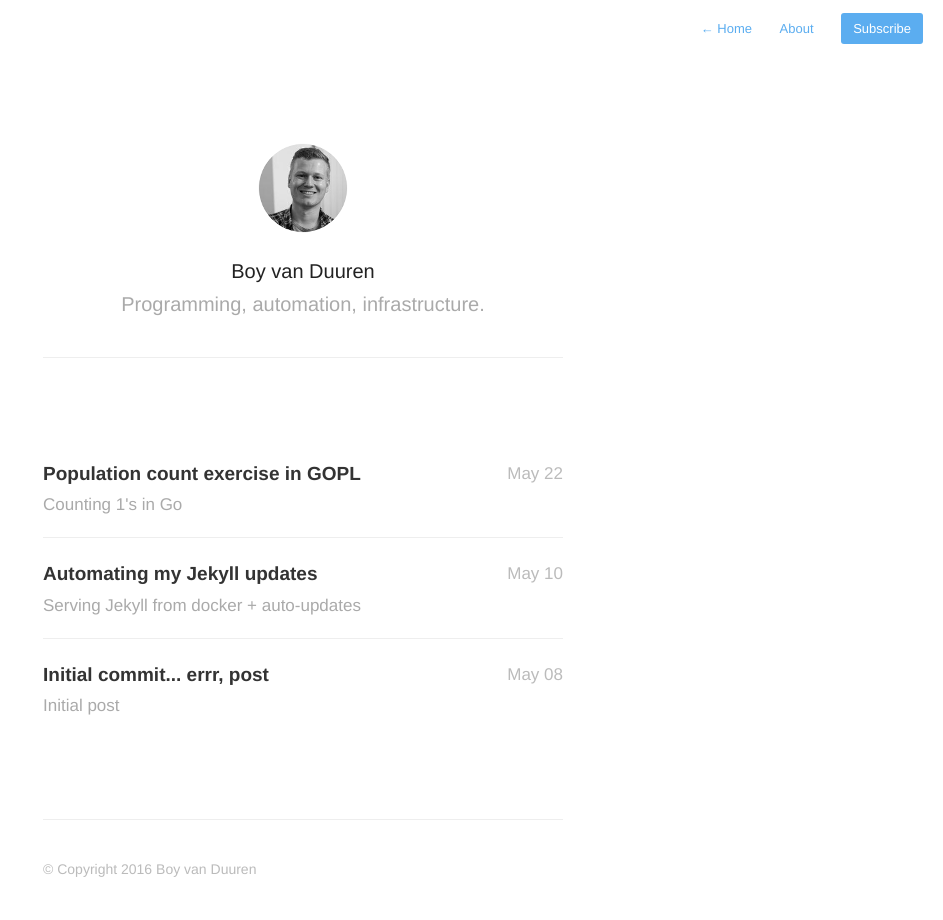
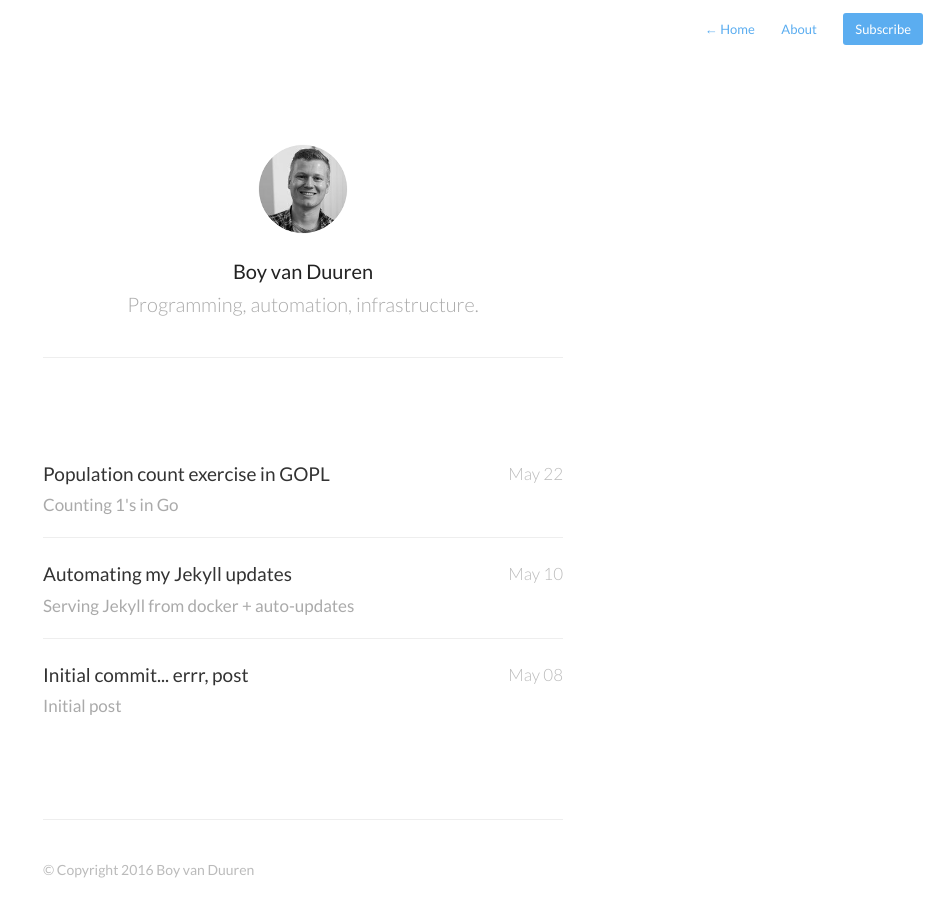
Before and after one commit to boyvanduuren/vanduuren.xyz, a Jekyll site: the page built from index.html, in a window 1280 px wide. Shown: the whole page, without its empty margins (337-1280 px from the left). Built offline with Jekyll 4.4.1, drawn with Linux system fonts in a browser that asks for light colours; nearby versions of some CDN libraries; Markdown is read by kramdown in place of the engine named in the settings; the list of posts is cut into pages by our own code.

Commit message:
Changed the font to Lato

```diff
--- a/assets/css/style.css
+++ b/assets/css/style.css
@@ -1,4 +1,6 @@
 /* Reset */
+@import url(https://fonts.googleapis.com/css?family=Lato:300,400);
+
 html,body,div,span,applet,object,iframe,h1,h2,h3,h4,h5,h6,p,blockquote,pre,a,abbr,acronym,address,big,cite,code,del,dfn,em,img,ins,kbd,q,s,samp,small,strike,strong,sub,sup,tt,var,b,u,i,center,dl,dt,dd,ol,ul,li,fieldset,form,label,legend,table,caption,tbody,tfoot,thead,tr,th,td,article,aside,canvas,details,embed,figure,figcaption,footer,header,hgroup,menu,nav,output,ruby,section,summary,time,mark,audio,video{border:0;font-size:100%;font:inherit;vertical-align:baseline;margin:0;padding:0}article,aside,details,figcaption,figure,footer,header,hgroup,menu,nav,section{display:block}body{line-height:1}blockquote,q{quotes:none}blockquote:before,blockquote:after,q:before,q:after{content:none}table{border-collapse:collapse;border-spacing:0}
 *, *:before, *:after { -moz-box-sizing: border-box; -webkit-box-sizing: border-box; box-sizing: border-box; }
 
@@ -51,7 +53,7 @@ margin-bottom: 20px;
 html, body { height: 100%; }
 
 body {
-	font:16px/1 "Helvetica Neue", Helvetica, Arial, sans-serif;
+	font:16px/1 "Lato", Helvetica, Arial, sans-serif;
 	color: #666;
 	-webkit-font-smoothing: antialiased;
 	text-rendering: optimizeLegibility;
@@ -103,7 +105,7 @@ h2 {
 	  font-weight: 300;
 	  color: #aaa;
 	  margin-top: 10px;
-	  font-family: 'Helvetica Neue', Helvetica, Arial, sans-serif;
+	  font-family: 'Lato', Helvetica, Arial, sans-serif;
 	  font-style: normal;
 
 }
@@ -229,19 +231,19 @@ em, i { font-style: italic; }
 .post h1 {
 	margin-bottom: 20px;
 	color: #222;
-	font: 300 32px/1.4em "Helvetica Neue", Helvetica,Arial,sans-serif;
+	font: 300 32px/1.4em "Lato", Helvetica,Arial,sans-serif;
 }
 
 .post h2 {
 	margin-bottom: 40px;
-	  font: 300 24px/1.5 "Helvetica Neue",Helvetica,Arial,sans-serif;
+	  font: 300 24px/1.5 "Lato",Helvetica,Arial,sans-serif;
 	  color: #111;
 }
 
 
 .post h2.headline {
 	/*font: italic 22px/1.3em Georgia,serif;*/
-	font: normal 13px/1.5em "Helvetica Neue",Helvetica,Arial,sans-serif;
+	font: 300 13px/1.5em "Lato",Helvetica,Arial,sans-serif;
 	margin: -5px 0 40px 0;
 	color: #b2b9be;
 	  font-size: 13px;
@@ -252,7 +254,7 @@ em, i { font-style: italic; }
 }
 
 #post-list h2 {
-	font: normal 17px/1.5em "Helvetica Neue",Helvetica,Arial,sans-serif;
+	font: normal 17px/1.5em "Lato",Helvetica,Arial,sans-serif;
 	color: #aaa;
 	max-width: 400px;
 	margin-top: 2px;
@@ -400,14 +402,14 @@ Post List
 #post-list a {
 	color: #333;
 	display: block;
-	font: bold 19px/1.7 "Helvetica Neue",helvetica,Arial,sans-serif;
+	font: 400 19px/1.7 "Lato",helvetica,Arial,sans-serif;
 }
 
 #post-list .dates {
 	float: right;
 	position: relative;
 	top: 1px;
-	font: 300 17px/1.8 "Helvetica Neue",helvetica,Arial,sans-serif;
+	font: 300 17px/1.8 "Lato",helvetica,Arial,sans-serif;
 	color: #bbb;
 }
 
@@ -557,7 +559,7 @@ h1.archive {
 
 h2.month {
 	width: 100%;
-	font: bold 13px/1 "Helvetica Neue",helvetica,Arial,sans-serif;
+	font: bold 13px/1 "Lato",helvetica,Arial,sans-serif;
 	text-transform: uppercase;
 	margin-top: 40px;
 	margin-bottom: 10px;
@@ -571,7 +573,7 @@ h2.month {
 
 #archive-list a {
 	display: block;
-	font: bold 17px/1.7 "Helvetica Neue",helvetica,Arial,sans-serif;
+	font: bold 17px/1.7 "Lato",helvetica,Arial,sans-serif;
 	color: #333;
 }
 
@@ -579,7 +581,7 @@ h2.month {
 	float: right;
 	position: relative;
 	top: 1px;
-	font: 300 17px/1.7 "Helvetica Neue",helvetica,Arial,sans-serif;
+	font: 300 17px/1.7 "Lato",helvetica,Arial,sans-serif;
 	color: #bbb;
 }
 
@@ -599,12 +601,12 @@ h2.month {
 
 #post-list.archive.readmore h3{
 
-	  font: 400 20px "Helvetica Neue", Helvetica,Arial,sans-serif;
+	  font: 400 20px "Lato", Helvetica,Arial,sans-serif;
 	  margin-bottom: 30px;
 }
 
 #post-list.archive.readmore a{
-	font: 400 16px/1.6 "Helvetica Neue",helvetica,Arial,sans-serif;
+	font: 400 16px/1.6 "Lato",helvetica,Arial,sans-serif;
 	color: #5694f1;
 }
 
@@ -613,7 +615,7 @@ h2.month {
 }
 
 #post-list.archive.readmore .dates{
-	font: 300 16px/1.6 "Helvetica Neue",helvetica,Arial,sans-serif;
+	font: 300 16px/1.6 "Lato",helvetica,Arial,sans-serif;
 }
 #sharing a.facebook {
   background: #4361b3;
```
Also changed, not shown: 1 other file.
